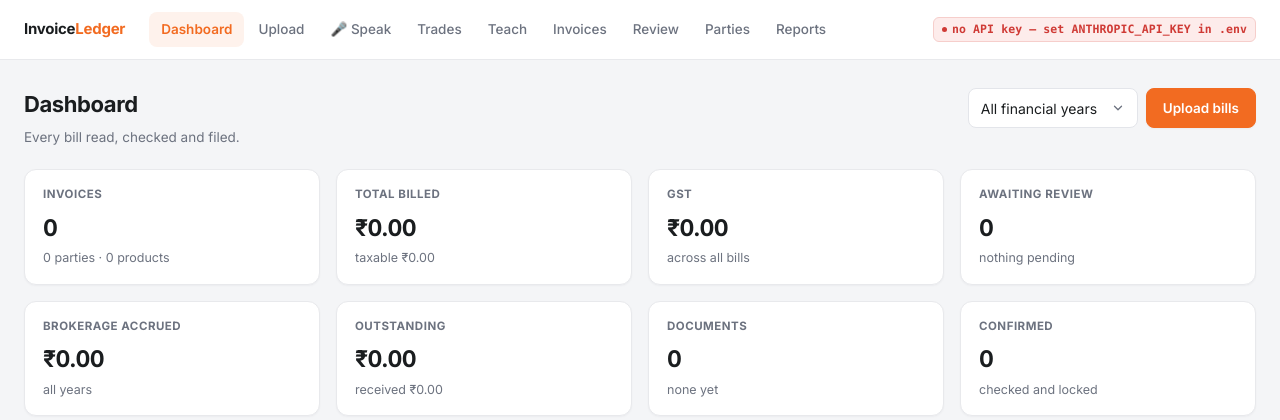
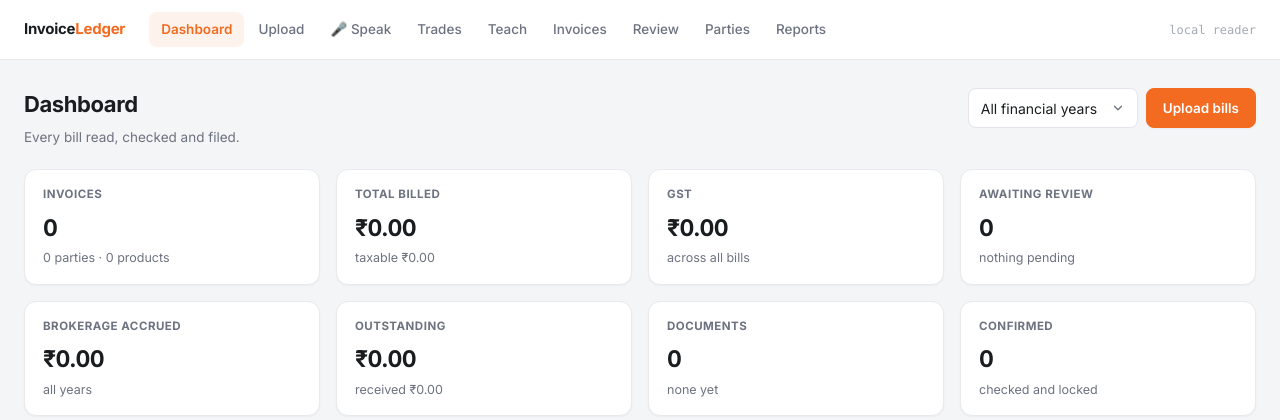
Before and after one commit to tech976/Invoice-App, a FastAPI app: page / in a window 1280 px wide. Shown: the top 420 px of the page. Run offline with FastAPI, Linux system fonts and the light colour scheme; data that the repository does not hold is empty.

Commit message:
Say which reader is running, not that a key is missing
The startup warning already knew a missing key is only a fault where a
model is actually called, and stayed quiet on the local backend. The
health endpoint and the badge above every screen did not: they read the
key alone, so a deployment reading bills locally — exactly as configured,
nothing failing — wore a red error across the top telling the operator to
set ANTHROPIC_API_KEY in a .env file that does not exist on that host.

Health now reports the backend, the reader actually in use, and whether a
key is required at all. The badge names the reader, and turns red only
where a key is genuinely needed and genuinely absent.

Co-Authored-By: Claude Opus 5 (1M context) <noreply@anthropic.com>

```diff
--- a/app/main.py
+++ b/app/main.py
@@ -90,11 +90,18 @@ def health(db: Session = Depends(get_db)) -> dict:
     from sqlalchemy import text
 
     db.execute(text("SELECT 1"))
+    # The local backend calls nothing, so a missing key is the configured
+    # state rather than a fault. Reporting it as one put a red badge across
+    # the top of a deployment that was working exactly as intended.
+    local = settings.extraction_backend == "local"
     return {
         "status": "ok",
         "database": str(db.bind.url.render_as_string(hide_password=True)),
+        "backend": settings.extraction_backend,
+        "reader": "local reader" if local else settings.extraction_model,
         "model": settings.extraction_model,
         "api_key_configured": bool(settings.anthropic_api_key),
+        "api_key_required": not local,
         "workers": settings.worker_threads,
     }
 
--- a/app/templates/base.html
+++ b/app/templates/base.html
@@ -39,9 +39,12 @@
 <script src="/static/app.js"></script>
 <script>
   api('/api/health').then(h => {
-    document.getElementById('topmeta').innerHTML = h.api_key_configured
-      ? esc(h.model)
-      : '<span class="badge err">no API key &mdash; set ANTHROPIC_API_KEY in .env</span>';
+    // A missing key only matters where a model is actually called. On the
+    // local backend nothing is, so naming the reader is the whole story.
+    document.getElementById('topmeta').innerHTML =
+      (h.api_key_required && !h.api_key_configured)
+        ? '<span class="badge err">no API key &mdash; set ANTHROPIC_API_KEY</span>'
+        : esc(h.reader || h.model);
   }).catch(() => {});
 </script>
 {% block scripts %}{% endblock %}
```
